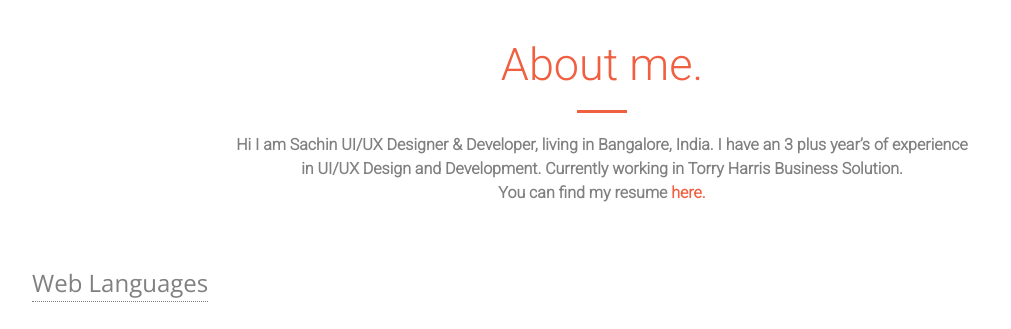
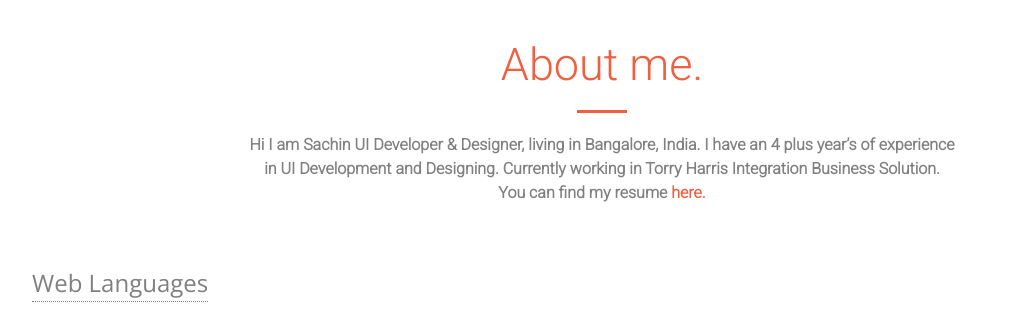
Before and after one commit to SachiSagar5/SachiSagar.github.io, a plain HTML site: page index.html in a window 1280 px wide. Shown: the part 880-1209 px from the top of the page, without its empty margins (38-1049 px from the left). Drawn offline with nearby package versions, Linux system fonts and the light colour scheme.

Commit message:
Update index.html

```diff
--- a/index.html
+++ b/index.html
@@ -100,7 +100,7 @@
 				<div class="col-lg-12 text-center">
 					<h2 class="section-heading">About me.</h2>
 					<hr class="primary">
-					<p>Hi I am Sachin UI/UX Designer & Developer, living in Bangalore, India. I have an 3 plus year’s of experience <br> in UI/UX Design and Development. Currently working in Torry Harris Business Solution. <br>You can find my resume <a href="doc/Resume.pdf">here.</a></p>
+					<p>Hi I am Sachin UI Developer & Designer, living in Bangalore, India. I have an 4 plus year’s of experience <br> in UI Development and Designing. Currently working in Torry Harris Integration Business Solution. <br>You can find my resume <a href="doc/Resume.pdf">here.</a></p>
 				</div>
 			</div>
 		</div><br>
```
